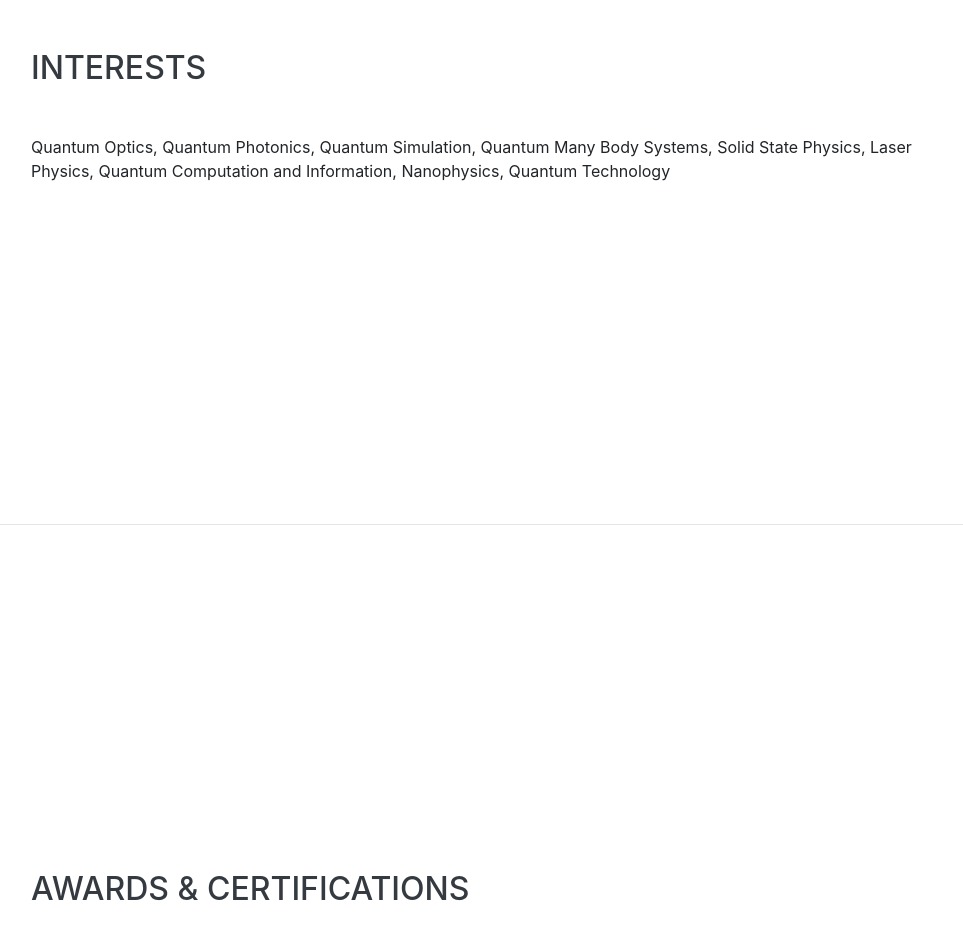
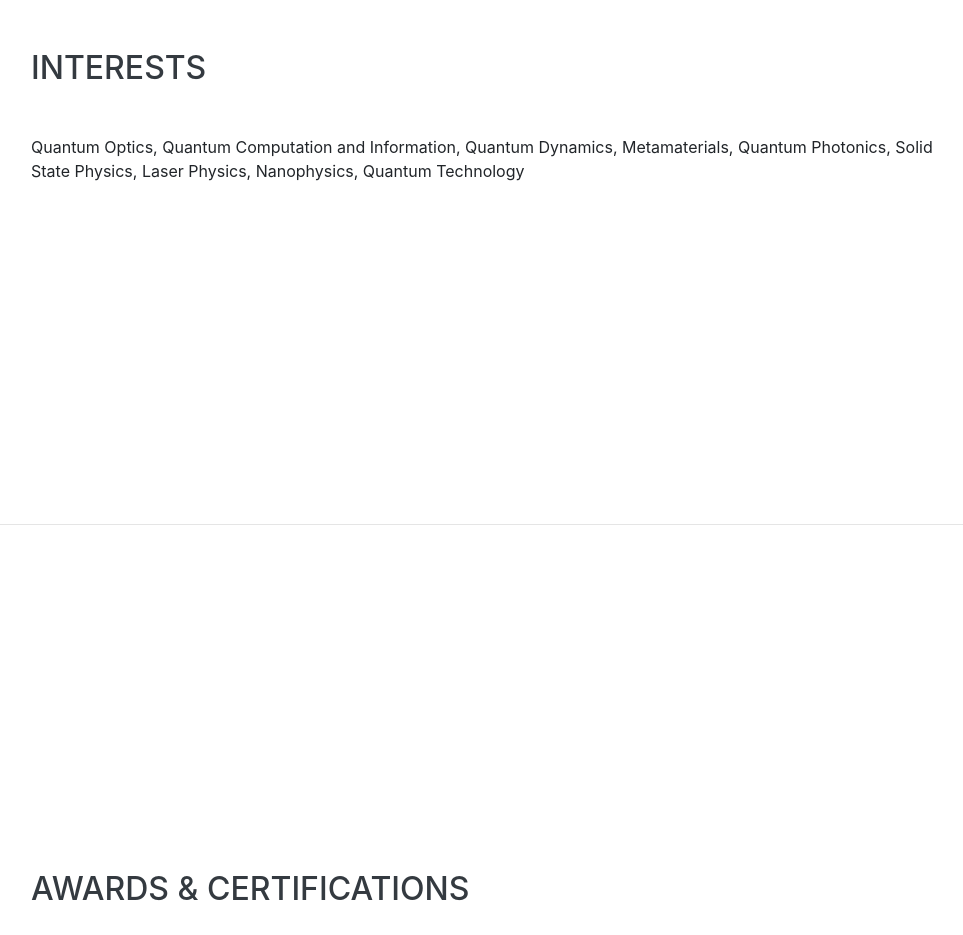
Before and after one commit to ariajafari/ariajafari.github.io, a website with bundled scripts: page index.html in a window 1280 px wide. Shown: the part 3480-4415 px from the top of the page, without its empty margins (289-1252 px from the left). Built offline with nearby package versions, Linux system fonts and the light colour scheme; a web font is replaced by a local one.

Commit message:
Update index.html

```diff
--- a/index.html
+++ b/index.html
@@ -182,7 +182,7 @@ classes”
     <section class="resume-section p-3 p-lg-5 d-flex align-items-center" id="interests">
       <div class="w-100">
         <h2 class="mb-5">Interests</h2>
-        <p> Quantum Optics, Quantum Photonics, Quantum Simulation, Quantum Many Body Systems, Solid State Physics, Laser Physics, Quantum Computation and Information, Nanophysics, Quantum Technology
+        <p>   Quantum Optics, Quantum Computation and Information, Quantum Dynamics, Metamaterials, Quantum Photonics, Solid State Physics, Laser Physics, Nanophysics, Quantum Technology
 </p>
       </div>
     </section>
```
